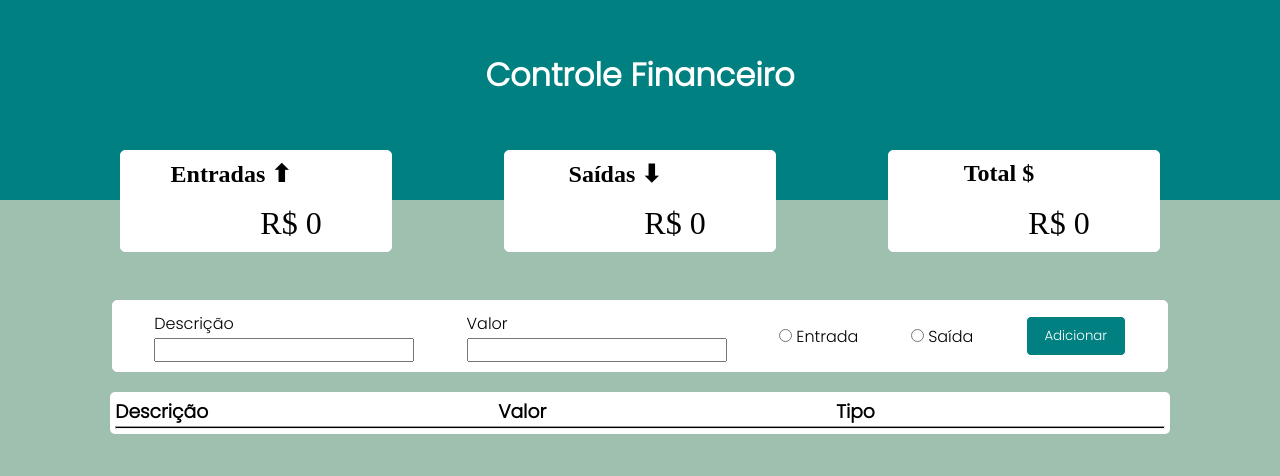
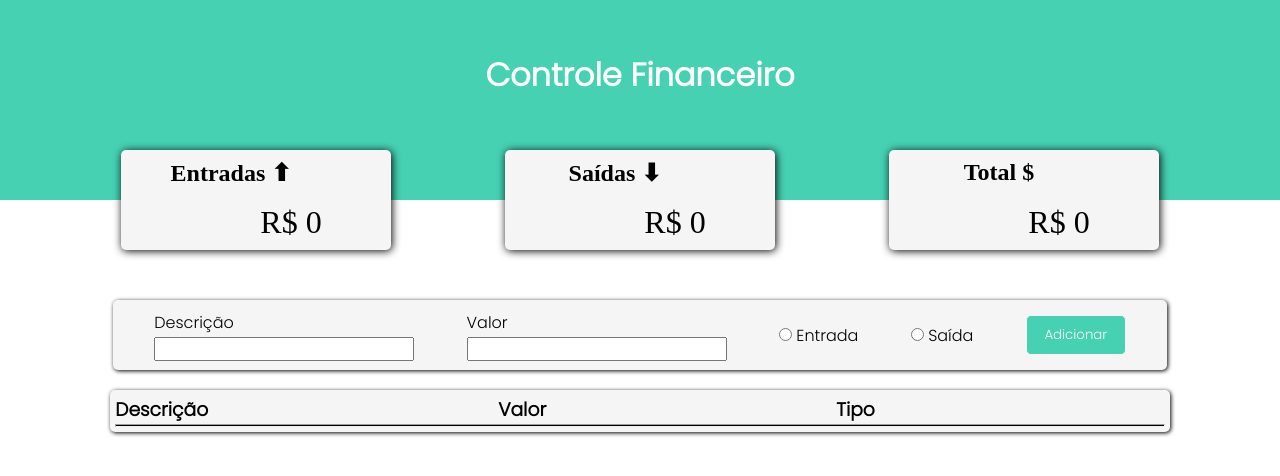
Before and after one commit to RodigoAlbuquerque/Controle_Financeiro, a plain HTML site: page App/index.html in a window 1280 px wide. Drawn offline with Linux system fonts and the light colour scheme.

Commit message:
Atualização do projeto
Mudando as cores do projeto

```diff
--- a/App/AppFinanças.css
+++ b/App/AppFinanças.css
@@ -8,7 +8,7 @@ hr{
     height: 1px;
 }
 body{
-    background-color: rgb(159, 192, 175);
+    background-color: white;
 }
 header{
     width: 100vw;
@@ -18,7 +18,7 @@ header{
     justify-content: center;
     align-items: center;
 
-    background-color: teal;
+    background-color: #46d1b2;
 }
 .title{
     color: white;
@@ -39,15 +39,15 @@ header{
 .card{
     width: 270px;
     height: 100px;
-    background-color: white;
+    background-color: #f5f5f6;
 
     display: flex;
     align-items: center;
     justify-content: space-around;
     flex-direction: column;
 
-    border: 1px solid white;
     border-radius: 5px;
+    box-shadow: 1px 1px 8px black;
 
 
 }
@@ -63,14 +63,14 @@ header{
     max-width: 1225vw;
     width: 80%;
     height: 5vh;
-    background-color: white;
+    background-color: #f5f5f6;
 
     display: flex;
     align-items: center;
     justify-content: space-around;
 
-    border: 1px solid white;
     border-radius: 5px;
+    box-shadow: 1px 1px 4px black;
 
     padding: 15px;
     margin: -20px auto;
@@ -78,10 +78,10 @@ header{
 .addBtn{
     width: 100px;
     height: 40px;
-    background-color: teal;
+    background-color:#46d1b2;
     color: white;
 
-    border: 1px solid white;
+    border: 1px solid #f5f5f6;
     border-radius: 5px;
 
     cursor: pointer;
@@ -94,8 +94,9 @@ header{
     margin-top: 40px;
     width: 82%;
     padding: 5px;
-    background-color: white;
+    background-color:#f5f5f6;
     border-radius: 5px;
+    box-shadow: 1px 1px 4px black;
 }
 .columns  {
     display: flex;
```
